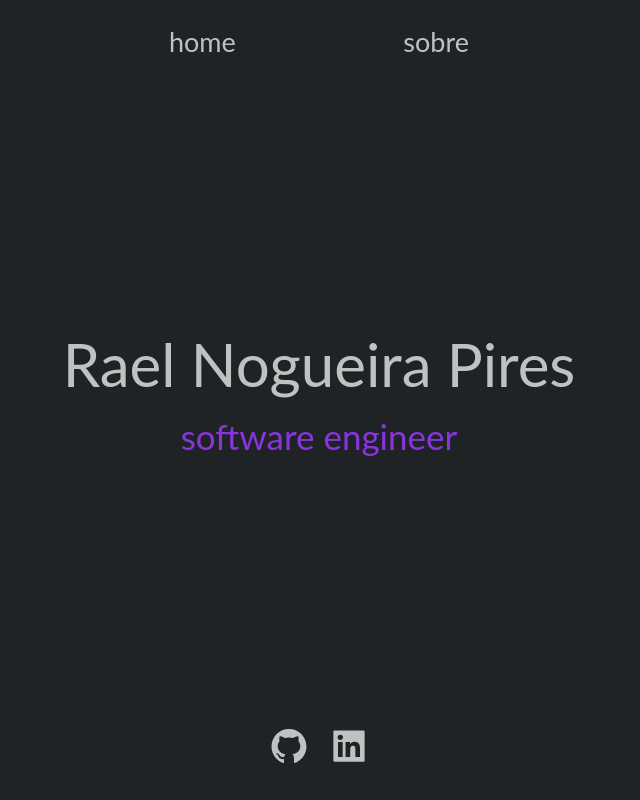
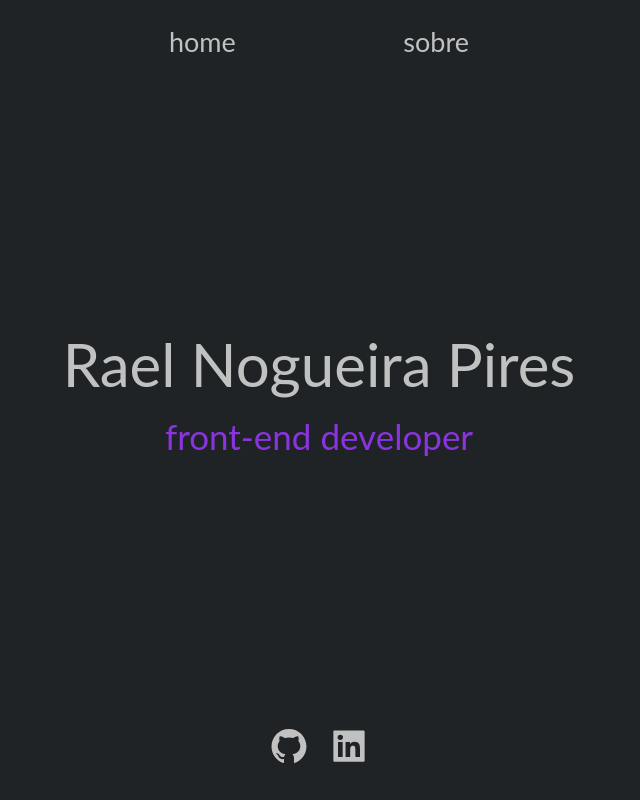
Before and after one commit to raelnogpires/portfolio, a React (Create React App) app: page / in a window 1280 px wide. Shown: the whole page, without its empty margins (321-961 px from the left). Built offline with nearby package versions, Linux system fonts and the light colour scheme.

Commit message:
chore: for now, thats it

```diff
--- a/public/index.html
+++ b/public/index.html
@@ -24,7 +24,7 @@
       work correctly both with client-side routing and a non-root public URL.
       Learn how to configure a non-root public URL by running `npm run build`.
     -->
-    <title>React App</title>
+    <title>Rael N. Pires</title>
   </head>
   <body>
     <noscript>You need to enable JavaScript to run this app.</noscript>
--- a/src/pages/About.jsx
+++ b/src/pages/About.jsx
@@ -5,10 +5,6 @@ import Skills from '../components/Skills';
 import perfilPhoto from '../perfil-photo.jpeg';
 
 export default class About extends Component {
-  componentDidMount() {
-    document.title = 'Rael - Dev | Sobre';
-  }
-
   render() {
     return (
       <div id="main-about">
@@ -22,7 +18,8 @@ export default class About extends Component {
           <h2 id="hi">Olá, eu sou o Rael!</h2>
           <span id="about-text">
             Moro em São Sebastião/SP, aonde nasci e fui criado - um autêntico "caiçara". Aos 20 anos terminei uma graduação em Gestão Pública e decidi estudar sobre algo que sempre esteve ao meu redor e presente na minha vida, a Tecnologia.<br />
-            <br />Atualmente sou estudante de Desenvolvimento Web Full-Stack pela Trybe, uma escola que te ensina a programar, a aprender e a trabalhar. Sigo estudando e trabalhando para poder contribuir com a sociedade e ajudar o mundo a ser um lugar melhor!
+            <br />Sou desenvolvedor Front-end, mas continuo trilhando meus estudos na Trybe para me tornar um desenvolvedor Web Full Stack. A área de Back-end me chama atenção e estou gostando de desenvolver projetos nesse ambiente.<br />
+            <br />Sigo estudando e trabalhando para poder contribuir com a sociedade e ajudar o mundo a ser um lugar melhor!
           </span>
         </div>
         <div id="skills">
--- a/src/pages/Home.jsx
+++ b/src/pages/Home.jsx
@@ -3,12 +3,6 @@ import Header from '../components/Header';
 import SocialLinks from '../components/SocialLinks';
 
 export default class Home extends Component {
-  // Change the title of you page
-  // https://stackoverflow.com/a/52448126
-  componentDidMount() {
-    document.title = 'Rael - Dev | Home';
-  }
-
   render() {
     return (
       <div id="main-home">
@@ -17,7 +11,7 @@ export default class Home extends Component {
         </div>
         <div id="name-and-stack">
           <span id="name">Rael Nogueira Pires</span>
-          <span id="stack">software engineer</span>
+          <span id="stack">front-end developer</span>
         </div>
         <div id="social-links">
           <SocialLinks />
```
